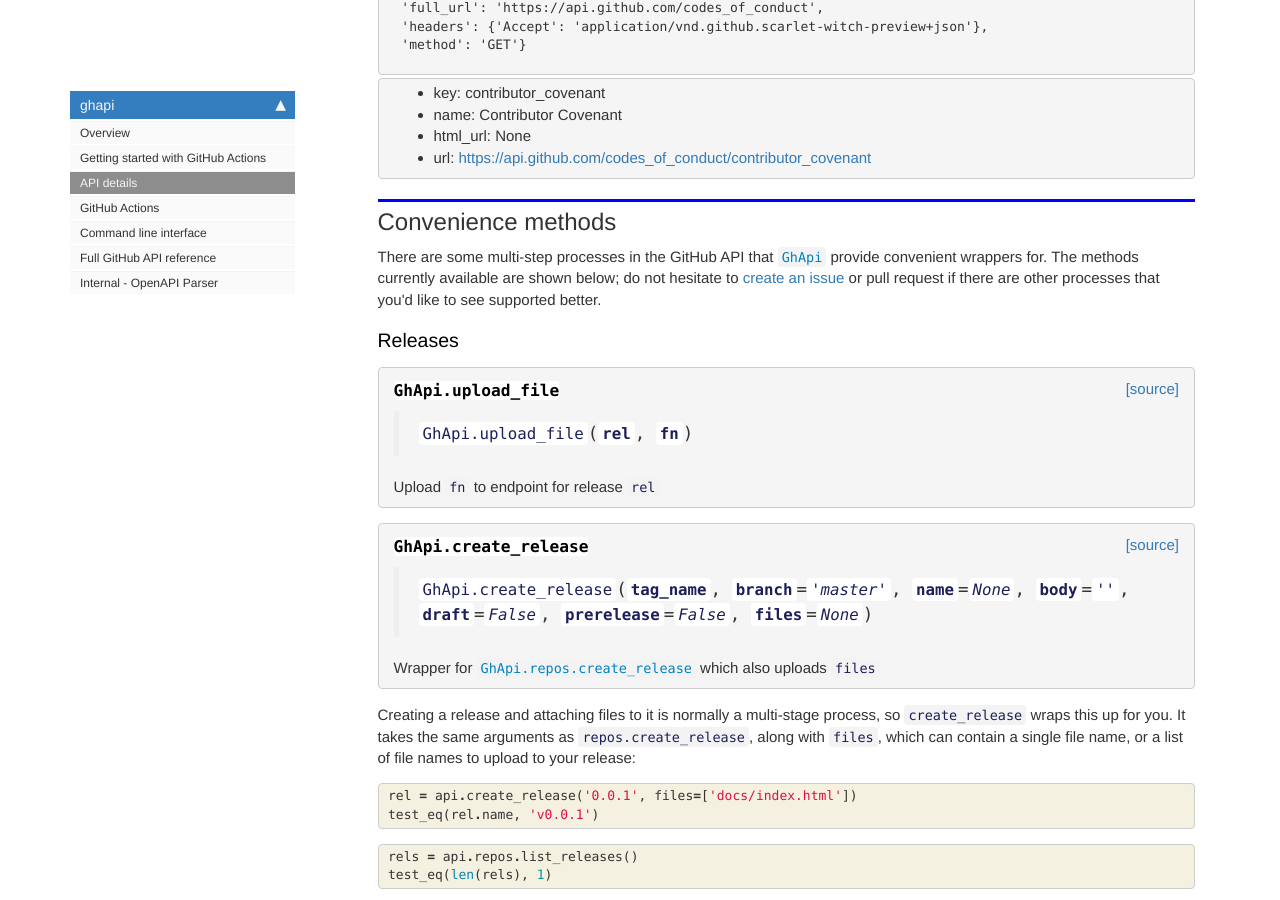
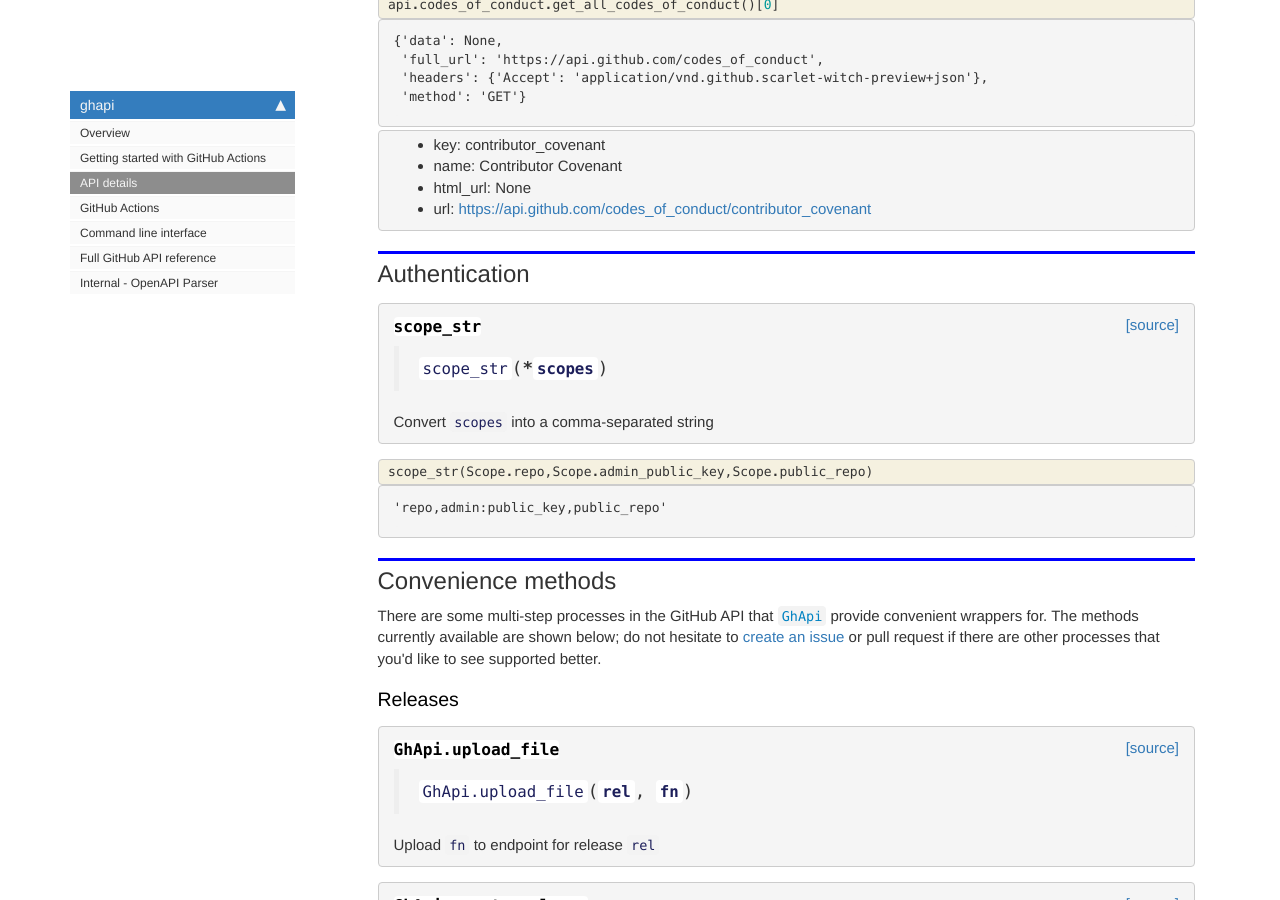
Before and after one commit to fastai/ghapi, a Jekyll site: the page built from docs/core.html, in a window 1280 px wide and 900 px high, scrolled down 6929 px. Built offline with Jekyll 4.4.1, drawn with Linux system fonts in a browser that asks for light colours; nearby versions of some CDN libraries; comment, search, counter and statistics services are not loaded; some of the changed text lies outside the part shown.

Commit message:
fixes #15

```diff
--- a/docs/core.html
+++ b/docs/core.html
@@ -1266,6 +1266,91 @@
 
 <div class="cell border-box-sizing text_cell rendered"><div class="inner_cell">
 <div class="text_cell_render border-box-sizing rendered_html">
+<h2 id="Authentication">Authentication<a class="anchor-link" href="#Authentication"> </a></h2>
+</div>
+</div>
+</div>
+    {% raw %}
+
+<div class="cell border-box-sizing code_cell rendered">
+
+</div>
+    {% endraw %}
+
+    {% raw %}
+
+<div class="cell border-box-sizing code_cell rendered">
+
+</div>
+    {% endraw %}
+
+    {% raw %}
+
+<div class="cell border-box-sizing code_cell rendered">
+
+<div class="output_wrapper">
+<div class="output">
+
+<div class="output_area">
+
+
+<div class="output_markdown rendered_html output_subarea ">
+<h4 id="scope_str" class="doc_header"><code>scope_str</code><a href="https://github.com/fastai/ghapi/tree/master/ghapi/core.py#L151" class="source_link" style="float:right">[source]</a></h4><blockquote><p><code>scope_str</code>(<strong>*<code>scopes</code></strong>)</p>
+</blockquote>
+<p>Convert <code>scopes</code> into a comma-separated string</p>
+
+</div>
+
+</div>
+
+</div>
+</div>
+
+</div>
+    {% endraw %}
+
+    {% raw %}
+
+<div class="cell border-box-sizing code_cell rendered">
+
+</div>
+    {% endraw %}
+
+    {% raw %}
+
+<div class="cell border-box-sizing code_cell rendered">
+<div class="input">
+
+<div class="inner_cell">
+    <div class="input_area">
+<div class=" highlight hl-ipython3"><pre><span></span><span class="n">scope_str</span><span class="p">(</span><span class="n">Scope</span><span class="o">.</span><span class="n">repo</span><span class="p">,</span><span class="n">Scope</span><span class="o">.</span><span class="n">admin_public_key</span><span class="p">,</span><span class="n">Scope</span><span class="o">.</span><span class="n">public_repo</span><span class="p">)</span>
+</pre></div>
+
+    </div>
+</div>
+</div>
+
+<div class="output_wrapper">
+<div class="output">
+
+<div class="output_area">
+
+
+
+<div class="output_text output_subarea output_execute_result">
+<pre>&#39;repo,admin:public_key,public_repo&#39;</pre>
+</div>
+
+</div>
+
+</div>
+</div>
+
+</div>
+    {% endraw %}
+
+<div class="cell border-box-sizing text_cell rendered"><div class="inner_cell">
+<div class="text_cell_render border-box-sizing rendered_html">
 <h2 id="Convenience-methods">Convenience methods<a class="anchor-link" href="#Convenience-methods"> </a></h2>
 </div>
 </div>
@@ -1301,7 +1386,7 @@
 
 
 <div class="output_markdown rendered_html output_subarea ">
-<h4 id="GhApi.upload_file" class="doc_header"><code>GhApi.upload_file</code><a href="https://github.com/fastai/ghapi/tree/master/ghapi/core.py#L147" class="source_link" style="float:right">[source]</a></h4><blockquote><p><code>GhApi.upload_file</code>(<strong><code>rel</code></strong>, <strong><code>fn</code></strong>)</p>
+<h4 id="GhApi.upload_file" class="doc_header"><code>GhApi.upload_file</code><a href="https://github.com/fastai/ghapi/tree/master/ghapi/core.py#L163" class="source_link" style="float:right">[source]</a></h4><blockquote><p><code>GhApi.upload_file</code>(<strong><code>rel</code></strong>, <strong><code>fn</code></strong>)</p>
 </blockquote>
 <p>Upload <code>fn</code> to endpoint for release <code>rel</code></p>
 
@@ -1333,7 +1418,7 @@
 
 
 <div class="output_markdown rendered_html output_subarea ">
-<h4 id="GhApi.create_release" class="doc_header"><code>GhApi.create_release</code><a href="https://github.com/fastai/ghapi/tree/master/ghapi/core.py#L156" class="source_link" style="float:right">[source]</a></h4><blockquote><p><code>GhApi.create_release</code>(<strong><code>tag_name</code></strong>, <strong><code>branch</code></strong>=<em><code>'master'</code></em>, <strong><code>name</code></strong>=<em><code>None</code></em>, <strong><code>body</code></strong>=<em><code>''</code></em>, <strong><code>draft</code></strong>=<em><code>False</code></em>, <strong><code>prerelease</code></strong>=<em><code>False</code></em>, <strong><code>files</code></strong>=<em><code>None</code></em>)</p>
+<h4 id="GhApi.create_release" class="doc_header"><code>GhApi.create_release</code><a href="https://github.com/fastai/ghapi/tree/master/ghapi/core.py#L172" class="source_link" style="float:right">[source]</a></h4><blockquote><p><code>GhApi.create_release</code>(<strong><code>tag_name</code></strong>, <strong><code>branch</code></strong>=<em><code>'master'</code></em>, <strong><code>name</code></strong>=<em><code>None</code></em>, <strong><code>body</code></strong>=<em><code>''</code></em>, <strong><code>draft</code></strong>=<em><code>False</code></em>, <strong><code>prerelease</code></strong>=<em><code>False</code></em>, <strong><code>files</code></strong>=<em><code>None</code></em>)</p>
 </blockquote>
 <p>Wrapper for <a href="/core.html#GhApi.repos.create_release"><code>GhApi.repos.create_release</code></a> which also uploads <code>files</code></p>
 
@@ -1434,7 +1519,7 @@
 
 
 <div class="output_markdown rendered_html output_subarea ">
-<h4 id="GhApi.delete_release" class="doc_header"><code>GhApi.delete_release</code><a href="https://github.com/fastai/ghapi/tree/master/ghapi/core.py#L140" class="source_link" style="float:right">[source]</a></h4><blockquote><p><code>GhApi.delete_release</code>(<strong><code>release</code></strong>)</p>
+<h4 id="GhApi.delete_release" class="doc_header"><code>GhApi.delete_release</code><a href="https://github.com/fastai/ghapi/tree/master/ghapi/core.py#L156" class="source_link" style="float:right">[source]</a></h4><blockquote><p><code>GhApi.delete_release</code>(<strong><code>release</code></strong>)</p>
 </blockquote>
 <p>Delete a release and its associated tag</p>
 
@@ -1465,7 +1550,7 @@
 
 
 <div class="output_markdown rendered_html output_subarea ">
-<h4 id="GhApi.list_tags" class="doc_header"><code>GhApi.list_tags</code><a href="https://github.com/fastai/ghapi/tree/master/ghapi/core.py#L167" class="source_link" style="float:right">[source]</a></h4><blockquote><p><code>GhApi.list_tags</code>(<strong><code>prefix</code></strong>:<code>str</code>=<em><code>''</code></em>)</p>
+<h4 id="GhApi.list_tags" class="doc_header"><code>GhApi.list_tags</code><a href="https://github.com/fastai/ghapi/tree/master/ghapi/core.py#L183" class="source_link" style="float:right">[source]</a></h4><blockquote><p><code>GhApi.list_tags</code>(<strong><code>prefix</code></strong>:<code>str</code>=<em><code>''</code></em>)</p>
 </blockquote>
 <p>List all tags, optionally filtered to those starting with <code>prefix</code></p>
 
@@ -1545,7 +1630,7 @@
 
 
 <div class="output_markdown rendered_html output_subarea ">
-<h4 id="GhApi.list_branches" class="doc_header"><code>GhApi.list_branches</code><a href="https://github.com/fastai/ghapi/tree/master/ghapi/core.py#L173" class="source_link" style="float:right">[source]</a></h4><blockquote><p><code>GhApi.list_branches</code>(<strong><code>prefix</code></strong>:<code>str</code>=<em><code>''</code></em>)</p>
+<h4 id="GhApi.list_branches" class="doc_header"><code>GhApi.list_branches</code><a href="https://github.com/fastai/ghapi/tree/master/ghapi/core.py#L189" class="source_link" style="float:right">[source]</a></h4><blockquote><p><code>GhApi.list_branches</code>(<strong><code>prefix</code></strong>:<code>str</code>=<em><code>''</code></em>)</p>
 </blockquote>
 <p>List all branches, optionally filtered to those starting with <code>prefix</code></p>
 
@@ -1633,7 +1718,7 @@
 
 
 <div class="output_markdown rendered_html output_subarea ">
-<h4 id="GhApi.create_branch_empty" class="doc_header"><code>GhApi.create_branch_empty</code><a href="https://github.com/fastai/ghapi/tree/master/ghapi/core.py#L183" class="source_link" style="float:right">[source]</a></h4><blockquote><p><code>GhApi.create_branch_empty</code>(<strong><code>branch</code></strong>)</p>
+<h4 id="GhApi.create_branch_empty" class="doc_header"><code>GhApi.create_branch_empty</code><a href="https://github.com/fastai/ghapi/tree/master/ghapi/core.py#L199" class="source_link" style="float:right">[source]</a></h4><blockquote><p><code>GhApi.create_branch_empty</code>(<strong><code>branch</code></strong>)</p>
 </blockquote>
 
 </div>
@@ -1682,7 +1767,7 @@
 
 
 <div class="output_markdown rendered_html output_subarea ">
-<h4 id="GhApi.delete_tag" class="doc_header"><code>GhApi.delete_tag</code><a href="https://github.com/fastai/ghapi/tree/master/ghapi/core.py#L189" class="source_link" style="float:right">[source]</a></h4><blockquote><p><code>GhApi.delete_tag</code>(<strong><code>tag</code></strong>:<code>str</code>)</p>
+<h4 id="GhApi.delete_tag" class="doc_header"><code>GhApi.delete_tag</code><a href="https://github.com/fastai/ghapi/tree/master/ghapi/core.py#L205" class="source_link" style="float:right">[source]</a></h4><blockquote><p><code>GhApi.delete_tag</code>(<strong><code>tag</code></strong>:<code>str</code>)</p>
 </blockquote>
 <p>Delete a tag</p>
 
@@ -1714,7 +1799,7 @@
 
 
 <div class="output_markdown rendered_html output_subarea ">
-<h4 id="GhApi.delete_branch" class="doc_header"><code>GhApi.delete_branch</code><a href="https://github.com/fastai/ghapi/tree/master/ghapi/core.py#L195" class="source_link" style="float:right">[source]</a></h4><blockquote><p><code>GhApi.delete_branch</code>(<strong><code>branch</code></strong>:<code>str</code>)</p>
+<h4 id="GhApi.delete_branch" class="doc_header"><code>GhApi.delete_branch</code><a href="https://github.com/fastai/ghapi/tree/master/ghapi/core.py#L211" class="source_link" style="float:right">[source]</a></h4><blockquote><p><code>GhApi.delete_branch</code>(<strong><code>branch</code></strong>:<code>str</code>)</p>
 </blockquote>
 <p>Delete a branch</p>
 
@@ -1764,7 +1849,7 @@
 
 
 <div class="output_markdown rendered_html output_subarea ">
-<h4 id="GhApi.get_branch" class="doc_header"><code>GhApi.get_branch</code><a href="https://github.com/fastai/ghapi/tree/master/ghapi/core.py#L201" class="source_link" style="float:right">[source]</a></h4><blockquote><p><code>GhApi.get_branch</code>(<strong><code>branch</code></strong>=<em><code>None</code></em>)</p>
+<h4 id="GhApi.get_branch" class="doc_header"><code>GhApi.get_branch</code><a href="https://github.com/fastai/ghapi/tree/master/ghapi/core.py#L217" class="source_link" style="float:right">[source]</a></h4><blockquote><p><code>GhApi.get_branch</code>(<strong><code>branch</code></strong>=<em><code>None</code></em>)</p>
 </blockquote>
 
 </div>
@@ -1801,7 +1886,7 @@
 
 
 <div class="output_markdown rendered_html output_subarea ">
-<h4 id="GhApi.list_files" class="doc_header"><code>GhApi.list_files</code><a href="https://github.com/fastai/ghapi/tree/master/ghapi/core.py#L207" class="source_link" style="float:right">[source]</a></h4><blockquote><p><code>GhApi.list_files</code>(<strong><code>branch</code></strong>=<em><code>None</code></em>)</p>
+<h4 id="GhApi.list_files" class="doc_header"><code>GhApi.list_files</code><a href="https://github.com/fastai/ghapi/tree/master/ghapi/core.py#L223" class="source_link" style="float:right">[source]</a></h4><blockquote><p><code>GhApi.list_files</code>(<strong><code>branch</code></strong>=<em><code>None</code></em>)</p>
 </blockquote>
 
 </div>
@@ -1873,7 +1958,7 @@
 
 
 <div class="output_markdown rendered_html output_subarea ">
-<h4 id="GhApi.get_content" class="doc_header"><code>GhApi.get_content</code><a href="https://github.com/fastai/ghapi/tree/master/ghapi/core.py#L214" class="source_link" style="float:right">[source]</a></h4><blockquote><p><code>GhApi.get_content</code>(<strong><code>path</code></strong>)</p>
+<h4 id="GhApi.get_content" class="doc_header"><code>GhApi.get_content</code><a href="https://github.com/fastai/ghapi/tree/master/ghapi/core.py#L230" class="source_link" style="float:right">[source]</a></h4><blockquote><p><code>GhApi.get_content</code>(<strong><code>path</code></strong>)</p>
 </blockquote>
 
 </div>
@@ -1922,7 +2007,7 @@
 
 
 <div class="output_markdown rendered_html output_subarea ">
-<h4 id="GhApi.update_contents" class="doc_header"><code>GhApi.update_contents</code><a href="https://github.com/fastai/ghapi/tree/master/ghapi/core.py#L220" class="source_link" style="float:right">[source]</a></h4><blockquote><p><code>GhApi.update_contents</code>(<strong><code>path</code></strong>, <strong><code>message</code></strong>=<em><code>None</code></em>, <strong><code>content</code></strong>=<em><code>None</code></em>, <strong><code>sha</code></strong>=<em><code>None</code></em>, <strong><code>branch</code></strong>=<em><code>None</code></em>, <strong><code>committer</code></strong>=<em><code>None</code></em>, <strong><code>author</code></strong>=<em><code>None</code></em>)</p>
+<h4 id="GhApi.update_contents" class="doc_header"><code>GhApi.update_contents</code><a href="https://github.com/fastai/ghapi/tree/master/ghapi/core.py#L236" class="source_link" style="float:right">[source]</a></h4><blockquote><p><code>GhApi.update_contents</code>(<strong><code>path</code></strong>, <strong><code>message</code></strong>=<em><code>None</code></em>, <strong><code>content</code></strong>=<em><code>None</code></em>, <strong><code>sha</code></strong>=<em><code>None</code></em>, <strong><code>branch</code></strong>=<em><code>None</code></em>, <strong><code>committer</code></strong>=<em><code>None</code></em>, <strong><code>author</code></strong>=<em><code>None</code></em>)</p>
 </blockquote>
 
 </div>
@@ -2006,7 +2091,7 @@
 
 
 <div class="output_markdown rendered_html output_subarea ">
-<h4 id="GhApi.enable_pages" class="doc_header"><code>GhApi.enable_pages</code><a href="https://github.com/fastai/ghapi/tree/master/ghapi/core.py#L230" class="source_link" style="float:right">[source]</a></h4><blockquote><p><code>GhApi.enable_pages</code>(<strong><code>branch</code></strong>=<em><code>None</code></em>, <strong><code>path</code></strong>=<em><code>'/'</code></em>)</p>
+<h4 id="GhApi.enable_pages" class="doc_header"><code>GhApi.enable_pages</code><a href="https://github.com/fastai/ghapi/tree/master/ghapi/core.py#L246" class="source_link" style="float:right">[source]</a></h4><blockquote><p><code>GhApi.enable_pages</code>(<strong><code>branch</code></strong>=<em><code>None</code></em>, <strong><code>path</code></strong>=<em><code>'/'</code></em>)</p>
 </blockquote>
 <p>Enable or update pages for a repo to point to a <code>branch</code> and <code>path</code>.</p>
 
--- a/ghapi/_nbdev.py
+++ b/ghapi/_nbdev.py
@@ -8,6 +8,8 @@
          "date2gh": "00_core.ipynb",
          "gh2date": "00_core.ipynb",
          "print_summary": "00_core.ipynb",
+         "Scope": "00_core.ipynb",
+         "scope_str": "00_core.ipynb",
          "GhApi.delete_release": "00_core.ipynb",
          "GhApi.upload_file": "00_core.ipynb",
          "GhApi.create_release": "00_core.ipynb",
@@ -42,6 +44,8 @@
          "actions_endgroup": "01_actions.ipynb",
          "actions_mask": "01_actions.ipynb",
          "set_git_user": "01_actions.ipynb",
+         "GetAttrBase": "02_auth.ipynb",
+         "GhDeviceAuth": "02_auth.ipynb",
          "ghapi": "10_cli.ipynb",
          "ghpath": "10_cli.ipynb",
          "ghraw": "10_cli.ipynb",
@@ -52,6 +56,7 @@
 
 modules = ["core.py",
            "actions.py",
+           "auth.py",
            "cli.py",
            "build_lib.py"]
 
```
Also changed, not shown: docs/auth.html (added, +159 -0 lines), ghapi/auth.py (added, +62 -0 lines), ghapi/core.py (+17 -1 lines), 2 other files.
